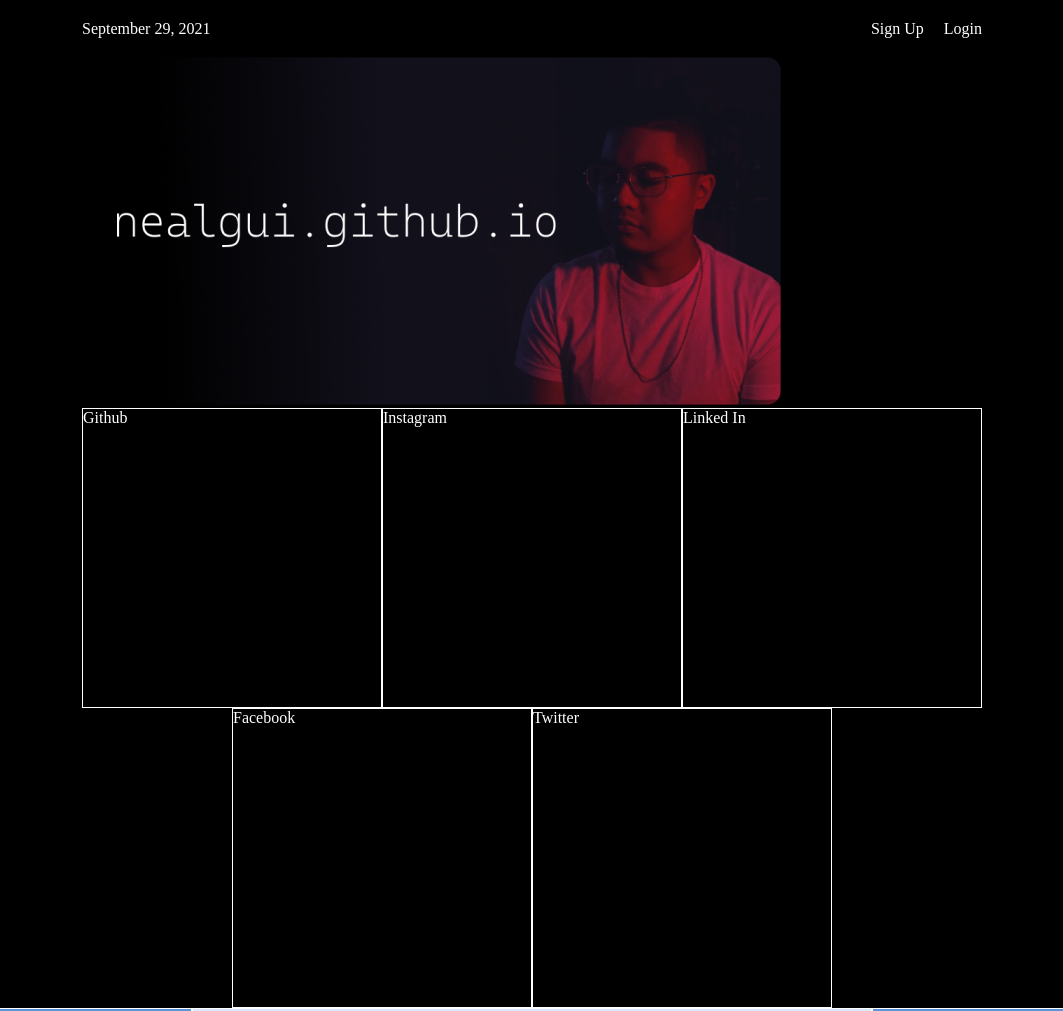
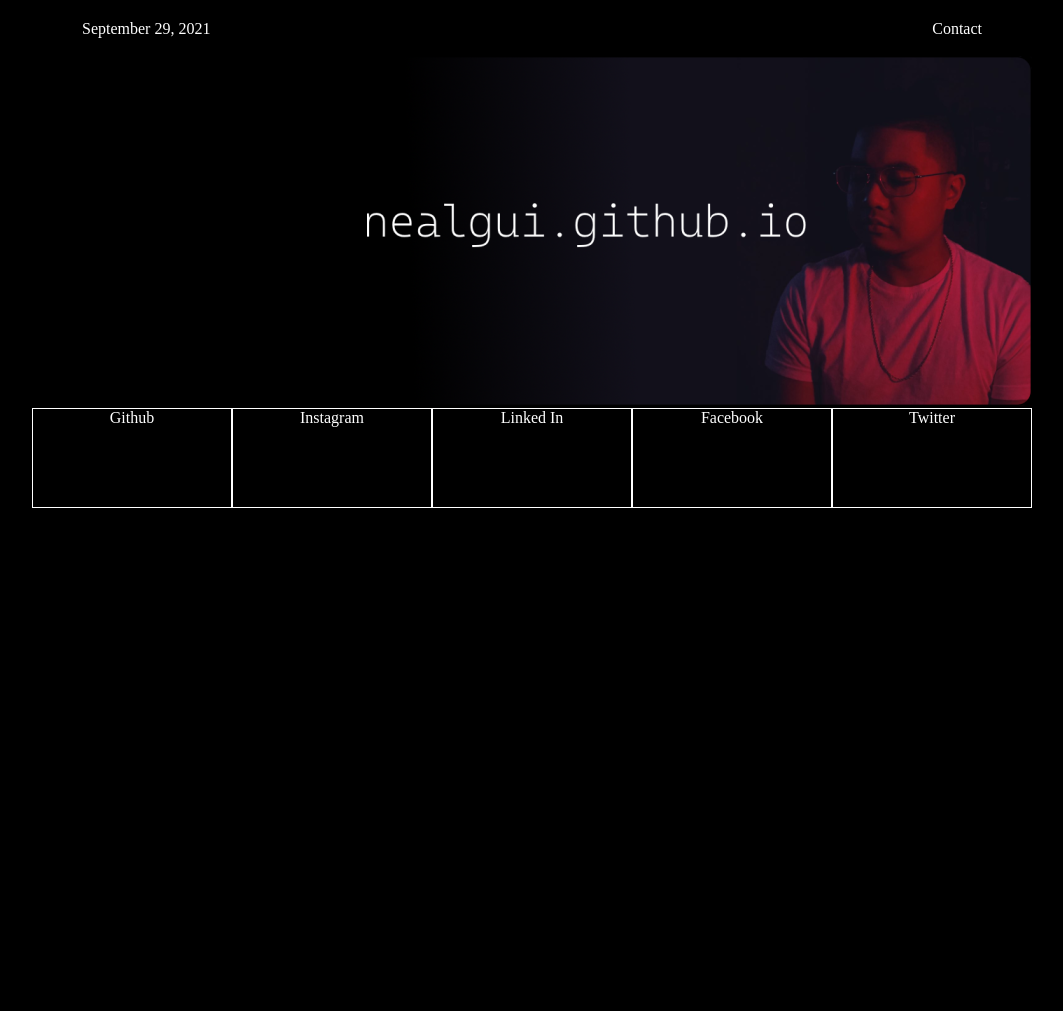
Before and after one commit to nealgui/nealgui.github.io, a plain HTML site: page index.html in a window 1280 px wide. Shown: the top 1011 px of the page, without its empty margins (108-1171 px from the left). After the commit the page ends 800 px from the top, so only its background shows below. Drawn offline with Linux system fonts and the light colour scheme.

Commit message:
shortened links

```diff
--- a/css/master.css
+++ b/css/master.css
@@ -2,6 +2,7 @@
   margin: 0;
   padding: 0;
   box-sizing: border-box;
+  background-color: #000000;
 }
 
 .menu-container {
@@ -39,10 +40,10 @@
 }
 
 .header {
-  width: 900px;
+  width: 1000px;
   height: 350px;
   display: flex;
-  justify-content: space-between;
+  justify-content: right;
   align-items: center;
 }
 
@@ -54,12 +55,14 @@
 }
 
 .photo-grid {
-  width: 900px;
+  width: 1000px;
   display: flex;
   justify-content: center;
   flex-wrap: wrap;
   flex-direction: row;
   align-items: center;
+  text-align: center;
+  vertical-align: middle;
 }
 
 .first-item {
@@ -72,8 +75,8 @@
 
 .photo-grid-item {
   border: 1px solid #fff;
-  width: 300px;
-  height: 300px;
+  width: 200px;
+  height: 100px;
 }
 
 .social,
@@ -88,8 +91,8 @@
 }
 
 .footer-item {
-  border: 1px solid #fff;
-  background-color: #D6E9FE;
+  border: 0px solid #fff;
+  background-color: #000000;
   height: 200px;
   flex: 1;
 }
@@ -100,7 +103,7 @@
 
 .footer-one,
 .footer-three {
-  background-color: #5995DA;
+  background-color: #000000;
   flex: initial;
   width: 300px;
 }
--- a/index.html
+++ b/index.html
@@ -9,8 +9,8 @@
     <div class="menu-container">
       <div class="menu">
         <div class="date">September 29, 2021</div>
-        <div class="signup">Sign Up</div>
-        <div class="login">Login</div>
+        <div class="signup"></div>
+        <div class="login">Contact</div>
       </div>
     </div>
     <div class="header-container">
```
